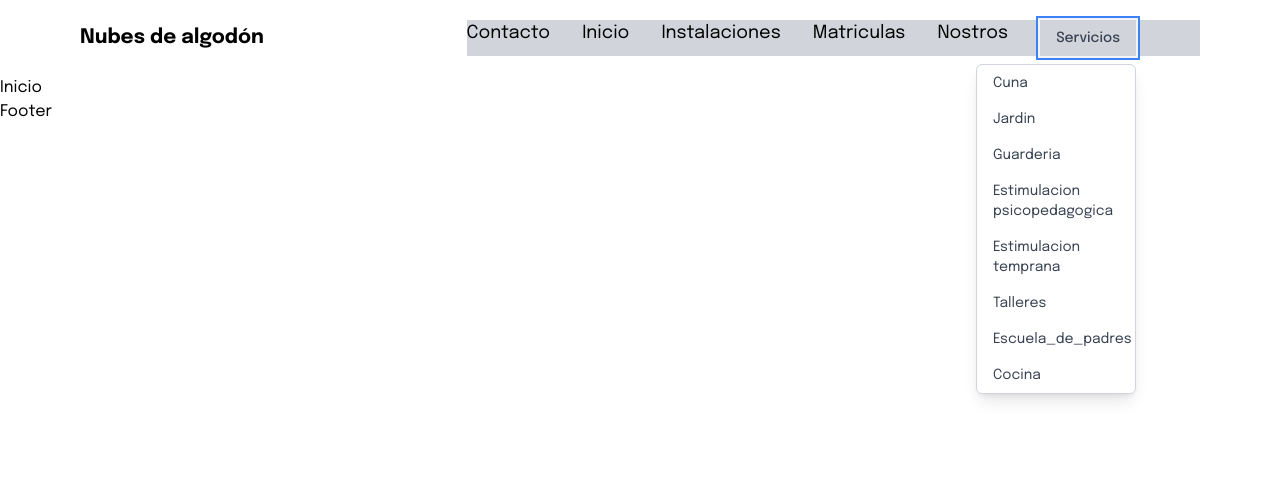
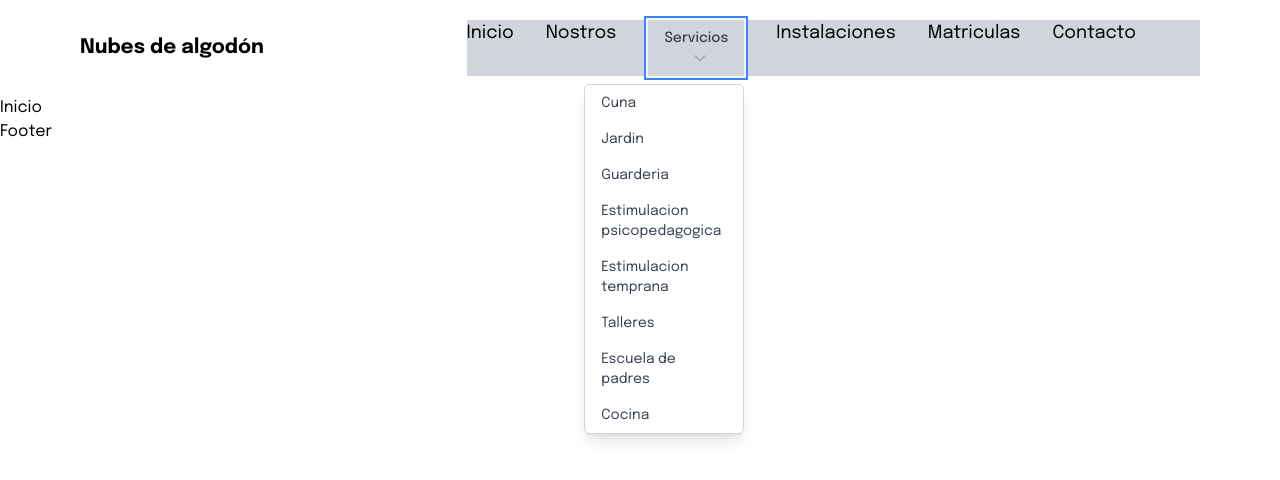
Before and after one commit to FedeSabi/proyecto-Jardin-de-Infantes, a React (Vite) app in the folder Front/: page / in a window 1280 px wide. Both pictures are taken after a click on the button "Servicios". Shown: the top 480 px of the page. Built offline with nearby package versions, Linux system fonts and the light colour scheme.

Commit message:
se modifico dropdown, falta agregar a menu burger dorpdown

```diff
--- a/Front/src/components/Navbar.jsx
+++ b/Front/src/components/Navbar.jsx
@@ -2,7 +2,7 @@ import { useState } from "react";
 import { Link as ScrollLink } from "react-scroll";
 import { FaTimes, FaBars } from "react-icons/fa";
 import { SiLinkedin,SiFacebook, SiInstagram  } from "react-icons/si";
-import Dropdown from "../pages/Drodown";
+import Dropdown from "../pages/Dropdown";
 
 const NavLink = ({ to, text }) => (
     <ScrollLink
@@ -29,12 +29,12 @@ const Navbar = () => {
                 <div className="bg-gray-300 lg:flex md:flex lg:flex-1 items-center justify-end font-normal hidden">
                     <div className="flex-10">
                         <ul className="flex gap-8 mr-16 text-[18px]">
-                            <NavLink to="/Contacto" text="Contacto" />
                             <NavLink to="/Inicio" text="Inicio" />
+                            <NavLink to="/Nosotros" text="Nostros" />
+                            <Dropdown to="/Servicios" text="Servicios" />
                             <NavLink to="/Instalaciones" text="Instalaciones" />
                             <NavLink to="/Matriculas" text="Matriculas" />
-                            <NavLink to="/Nosotros" text="Nostros" />
-                            <Dropdown to="/Servicios" text="Servicios" />
+                            <NavLink to="/Contacto" text="Contacto" />
                         </ul>
                     </div>
                 </div>
--- a/Front/src/pages/Drodown.jsx
+++ b/Front/src/pages/Dropdown.jsx
@@ -19,6 +19,12 @@ function Dropdown({ to, text }) {
         className="px-4 py-2 text-sm font-medium text-gray-700 hover:bg-gray-100 focus:outline-none focus:ring-2 focus:ring-offset-2 focus:ring-offset-gray-100 focus:ring-blue-500"
       >
         {text}
+        <i className={`ml-2 ${isOpen ? 'transform rotate-180' : ''} text-gray-400`}>
+        <svg xmlns="http://www.w3.org/2000/svg" className="h-4 w-4 inline-block" fill="none" viewBox="0 0 24 24" stroke="currentColor">
+        <path strokeLinecap="round" strokeLinejoin="round" strokeWidth="2" d={isOpen ? "M19 9l-7 7-7-7" : "M5 15l7-7 7 7"} />
+        </svg>
+        </i>
+
       </button>
 
       {isOpen && (
--- a/Front/src/pages/Escuela_de_padres.jsx
+++ b/Front/src/pages/Escuela_de_padres.jsx
@@ -1,7 +1,7 @@
 
 const Escuela_de_padres = () => {
   return (
-    <div>Escuela_de_padres</div>
+    <div>Escuela de padres</div>
   )
 }
 
```
